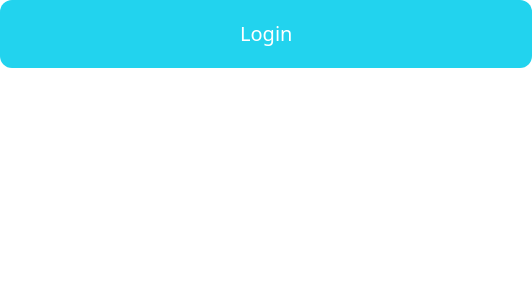
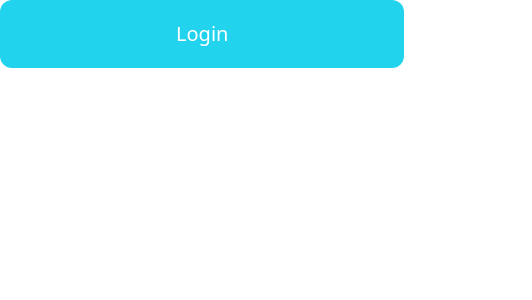
Before and after one commit to Yasela-dissanayake/MaternyCare, a React (Vite) app in the folder frontend/: page / in a window 390 px wide. Shown: the top 300 px of the page, 532 px wide, since content can reach past the window. Built offline with nearby package versions, Linux system fonts and the light colour scheme.

Commit message:
style: Apply background color to the button and made the button full responsive

```diff
--- a/frontend/src/components/PrimaryButton.tsx
+++ b/frontend/src/components/PrimaryButton.tsx
@@ -10,7 +10,7 @@ const PrimaryButton: React.FC<PrimaryButtonProps> = ({ onClick, label }) => {
   return (
     <button
       onClick={onClick}
-      className={`text-xl bg-cyan-400 px-60 py-5 rounded-xl text-white ${bgStyles.primaryBlue}`}
+      className={`text-xl bg-cyan-400 px-44 sm:px-60  py-5 rounded-xl text-white ${bgStyles.primaryBlue}`}
     >
       {label}
     </button>
```
